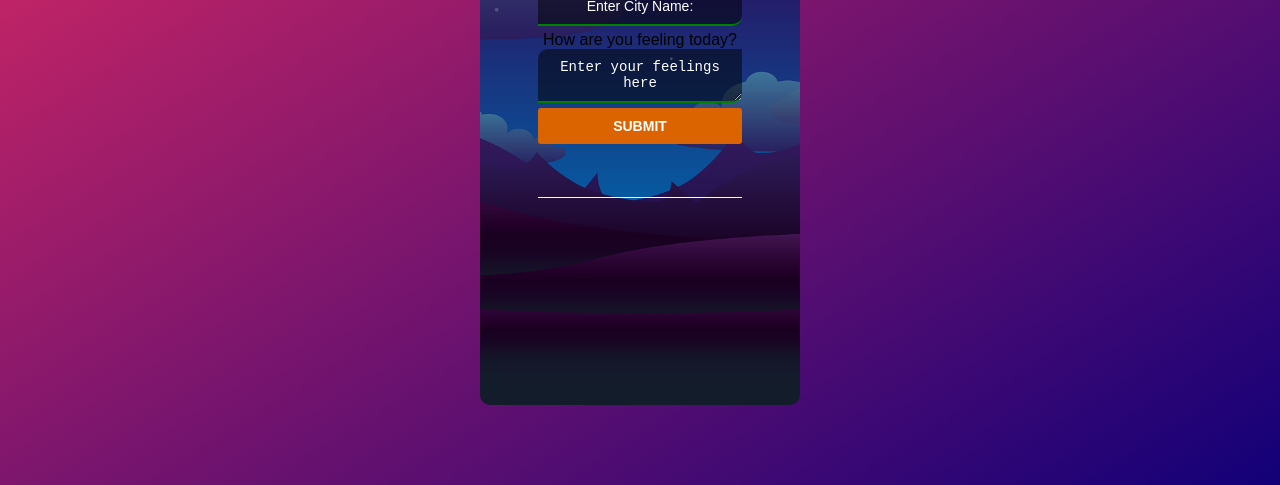
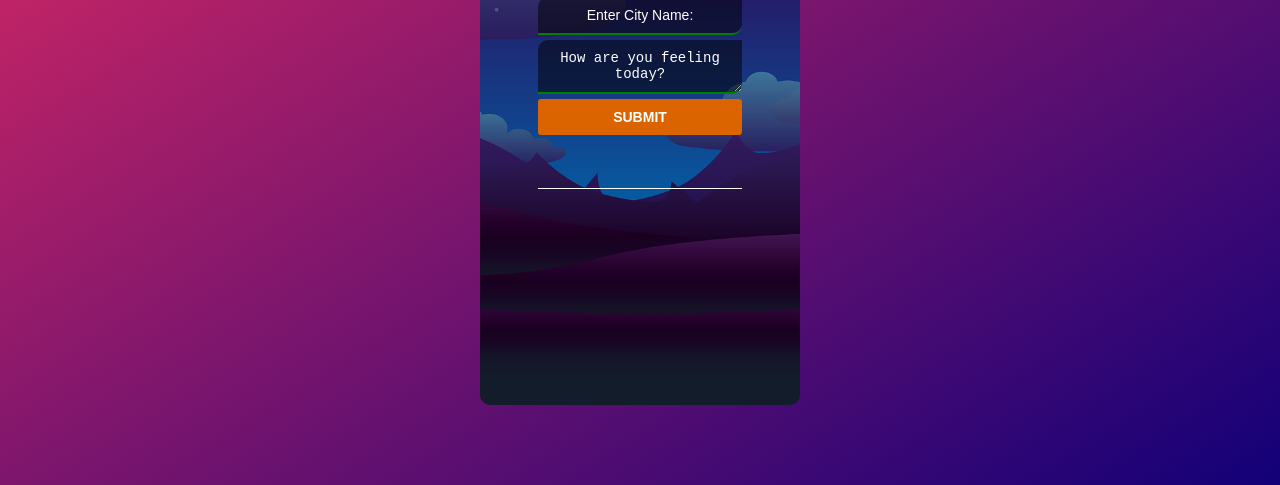
Before and after one commit to Youssefamr1/w-app, a plain HTML site: page index.html in a window 1280 px wide. Shown: the part 315-800 px from the top of the page. Drawn offline with Linux system fonts and the light colour scheme.

Commit message:
Update index.html

```diff
--- a/index.html
+++ b/index.html
@@ -12,8 +12,8 @@
             <h1>Weather App</h1>
             <form action="" onsubmit="return false">
                 <input type="text" class="search" placeholder="Enter City Name:">
-                    <label for="feelings">How are you feeling today?</label>
-                    <textarea class= "myInput" id="feelings" placeholder="Enter your feelings here" ></textarea>
+                    <label for="feelings"></label>
+                    <textarea class= "myInput" id="feelings" placeholder="How are you feeling today?" ></textarea>
                 <button type="submit" class="btn">Submit</button>
                 <p class="error"></p>
             </form>
```
